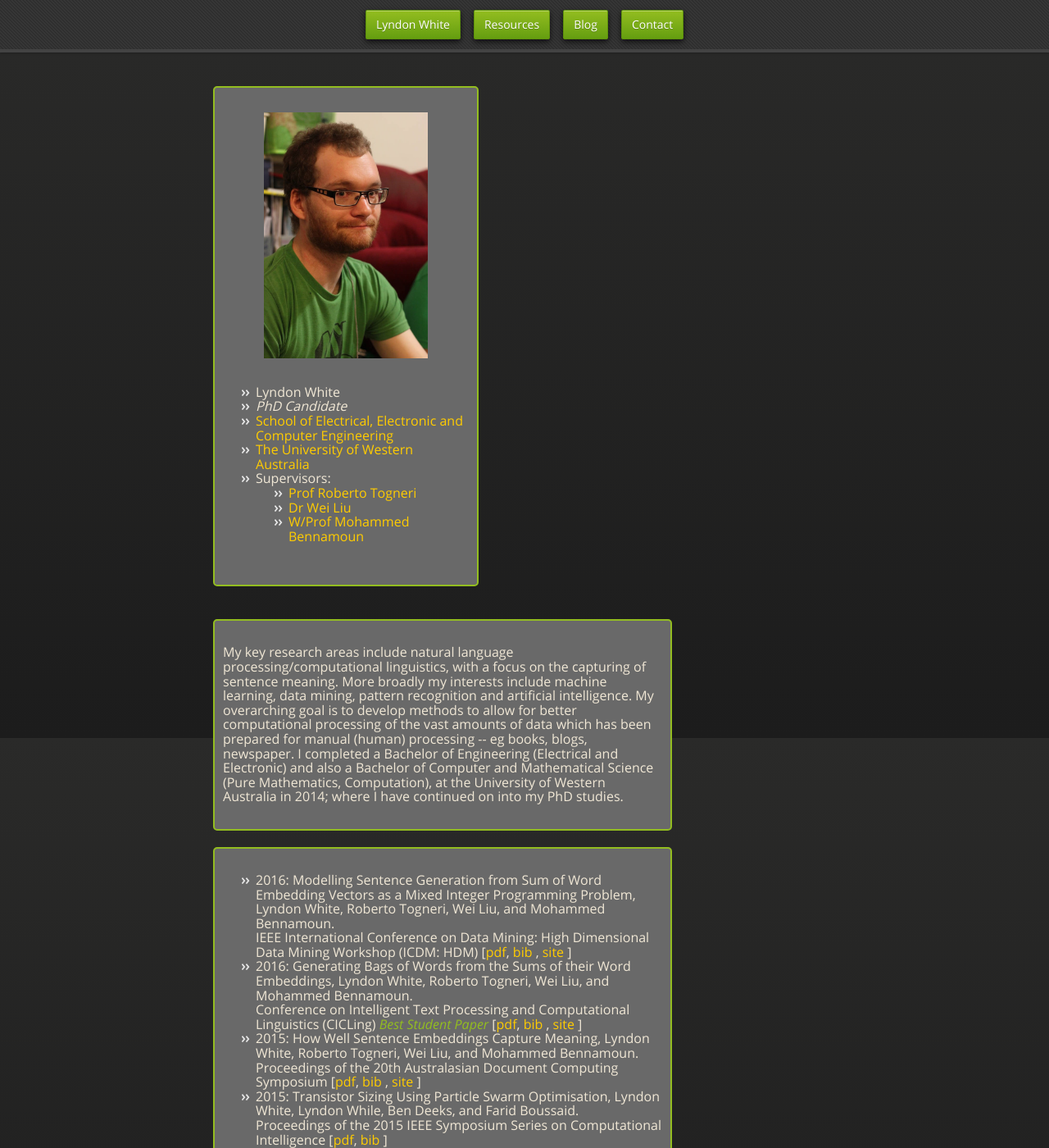
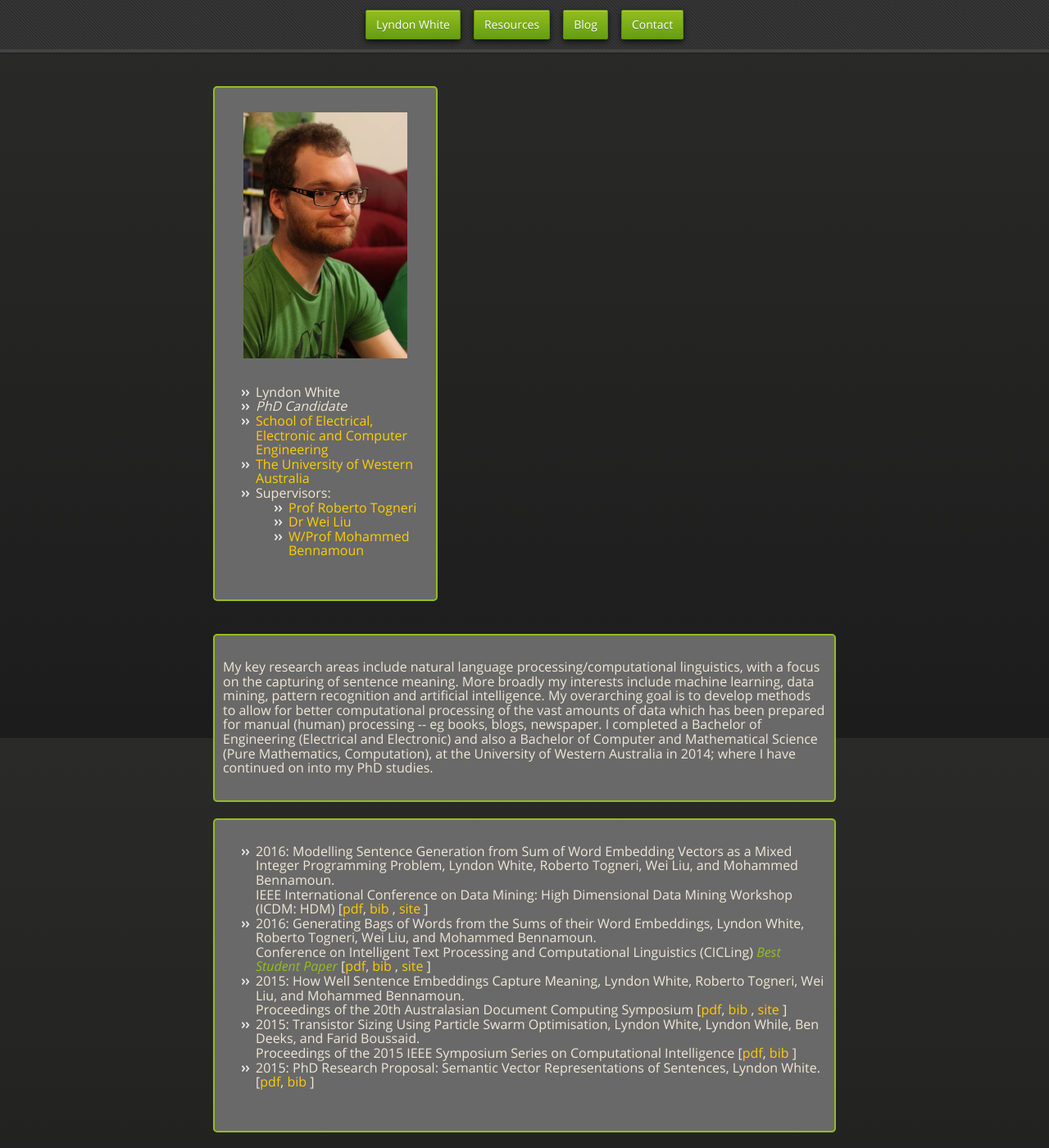
Before and after one commit to oxinabox/oxinabox.github.io, a Jekyll site: the page built from index.html, in a window 1280 px wide and 1400 px high. Shown: the whole window at 82% size. Built offline with Jekyll 4.4.1, drawn with Linux system fonts in a browser that asks for light colours; nearby versions of some CDN libraries; some web fonts are replaced.

Commit message:
Update styles.css

```diff
--- a/stylesheets/styles.css
+++ b/stylesheets/styles.css
@@ -2,7 +2,6 @@
   font-family: 'OpenSansLight';
   src: url("../fonts/OpenSans-Light-webfont.eot");
   src: url("../fonts/OpenSans-Light-webfont.eot?#iefix") format("embedded-opentype"), url("../fonts/OpenSans-Light-webfont.woff") format("woff"), url("../fonts/OpenSans-Light-webfont.ttf") format("truetype"), url("../fonts/OpenSans-Light-webfont.svg#OpenSansLight") format("svg");
-  font-weight: normal;
   font-style: normal;
 }
 
@@ -407,13 +406,13 @@ section {
 
 
 .column_block{
-    max-width: 300px;
+    max-width: 250px;
     display: inline-block;
 }
 
 .column_block_wide
 {
-    max-width: 600px;
+    max-width: 48x;
     display: inline-block;
     vertical-align: top;
 }
```
